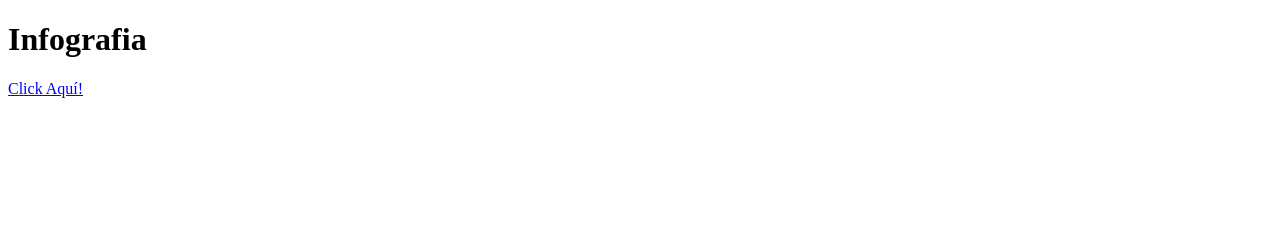
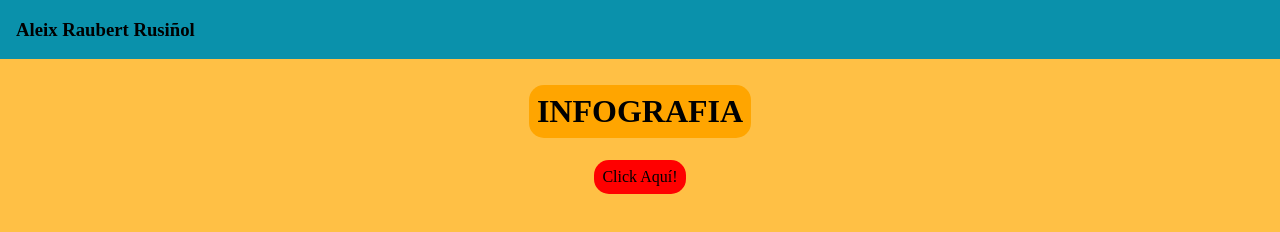
Before and after one commit to aleixraubert/AleixRaubert_Portfolio, a plain HTML site: page index.html in a window 1280 px wide. Drawn offline with Linux system fonts and the light colour scheme.

Commit message:
Add files via upload

```diff
--- a/index.css
+++ b/index.css
@@ -1,8 +1,42 @@
 body {
-    backgorund-color: aquamarine;
+    background-color: #ffc045;
+    font-family: 'Times New Roman', Times, serif;
+    border: 0;
+    padding: 0;
+    margin: 0;
+}
+
+h1 {
+    padding:0.5rem;
+    background-color: orange;
+    border-radius: 15px;
+}
+
+header {
+    width: 100%;
+    position: absolute;
+    top: 0;
+    background-color: #0a91ab;
+}
+
+.h3 {
+    padding-left: 1rem;
+}
+
+.div {
+    position: absolute;
+    top: 4rem;
+    width: 100%;
+    display: flex;
+    flex-direction: column;
+    align-items: center;
+    justify-content: center;
 }
 
 a {
-    text-decoration: bold;
-    color:blue;
+    text-decoration: none;
+    color: black;
+    padding:0.5rem;
+    background-color: red;
+    border-radius: 15px;
 }
--- a/index.html
+++ b/index.html
@@ -1,13 +1,22 @@
 <!DOCTYPE html>
 <html lang="en">
+
 <head>
     <meta charset="UTF-8">
     <meta name="viewport" content="width=device-width, initial-scale=1.0">
     <link rel="stylesheet" href="index.css">
     <title>Infografia</title>
 </head>
+
 <body>
-    <h1>Infografia</h1>
-    <a href="https://www.canva.com/design/DAFzYQvLVBo/2g-BT7uBJ92zAqOFujXygQ/edit?utm_content=DAFzYQvLVBo&utm_campaign=designshare&utm_medium=link2&utm_source=sharebutton" target="_blank" >Click Aquí!</a>
+    <header>
+        <h3 class="h3">Aleix Raubert Rusiñol</h3>
+    </header>
+    <div class="div">
+        <h1>INFOGRAFIA</h1>
+        <a href="https://www.canva.com/design/DAFzYQvLVBo/2g-BT7uBJ92zAqOFujXygQ/edit?utm_content=DAFzYQvLVBo&utm_campaign=designshare&utm_medium=link2&utm_source=sharebutton"
+            target="_blank">Click Aquí!</a>
+    </div>
 </body>
+
 </html>
```
